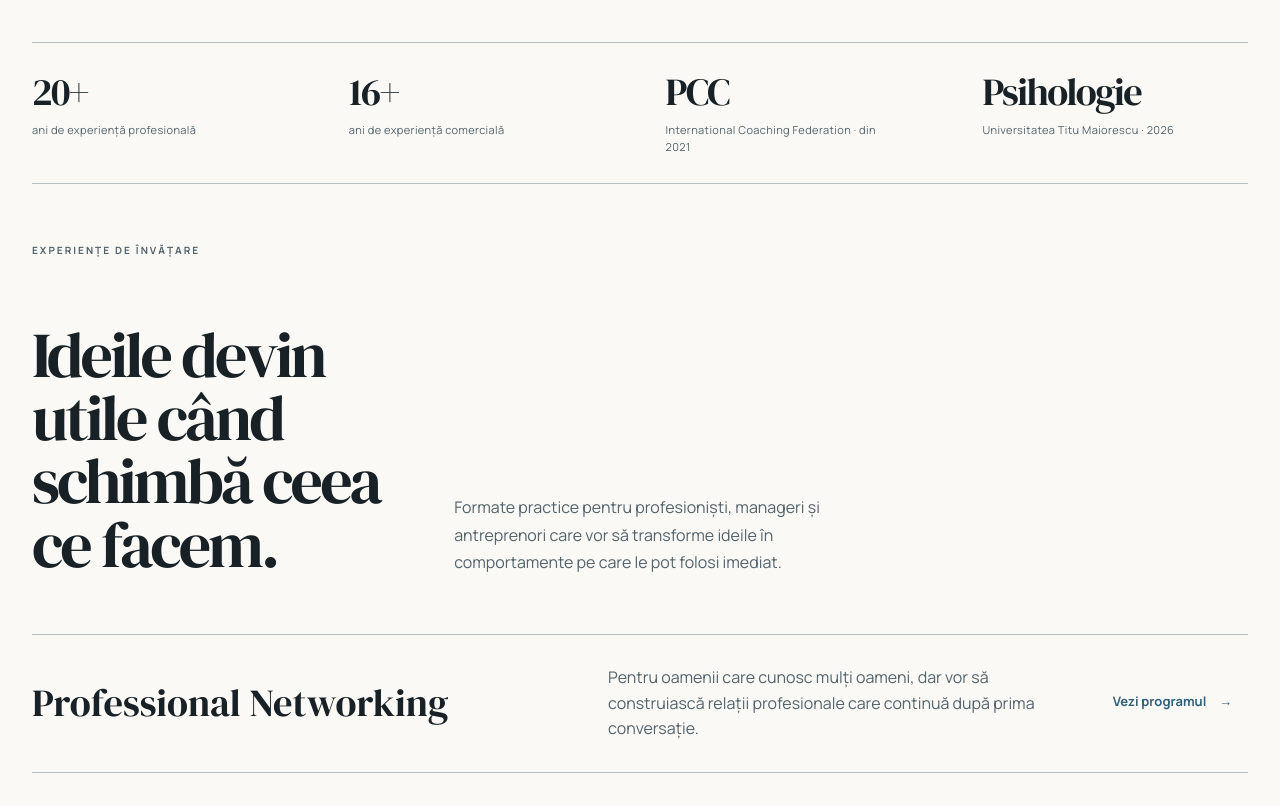
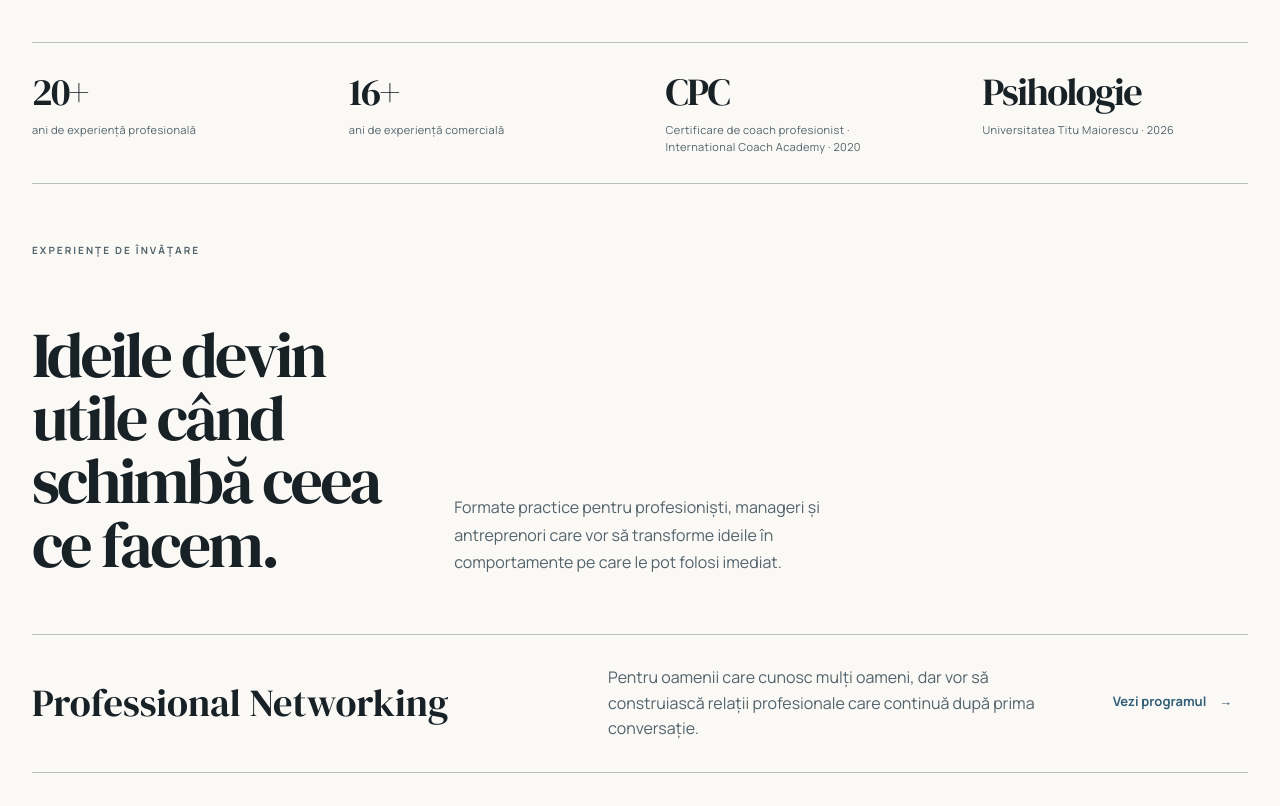
Before and after one commit to ivanovroxana1988-arch/bogdanvizitiu, a Next.js app: page / in a window 1280 px wide. Shown: the part 1420-2226 px from the top of the page. Built offline with nearby package versions, Linux system fonts and the light colour scheme.

Commit message:
Clarify ICA CPC professional coach certification

```diff
--- a/app/_views/home/page.tsx
+++ b/app/_views/home/page.tsx
@@ -26,7 +26,7 @@ export default function Home({searchParams}:{searchParams?:{lang?:string}}){
   const proof=[
     {value:'20+',label:locale==='ro'?'ani de experiență profesională':'years of professional experience'},
     {value:'16+',label:locale==='ro'?'ani de experiență comercială':'years of commercial experience'},
-    {value:'PCC',label:locale==='ro'?'International Coaching Federation · din 2021':'International Coaching Federation · since 2021'},
+    {value:'CPC',label:locale==='ro'?'Certificare de coach profesionist · International Coach Academy · 2020':'Professional coach certification · International Coach Academy · 2020'},
     {value:locale==='ro'?'Psihologie':'Psychology',label:locale==='ro'?'Universitatea Titu Maiorescu · 2026':'Titu Maiorescu University · 2026'},
   ];
 
```
